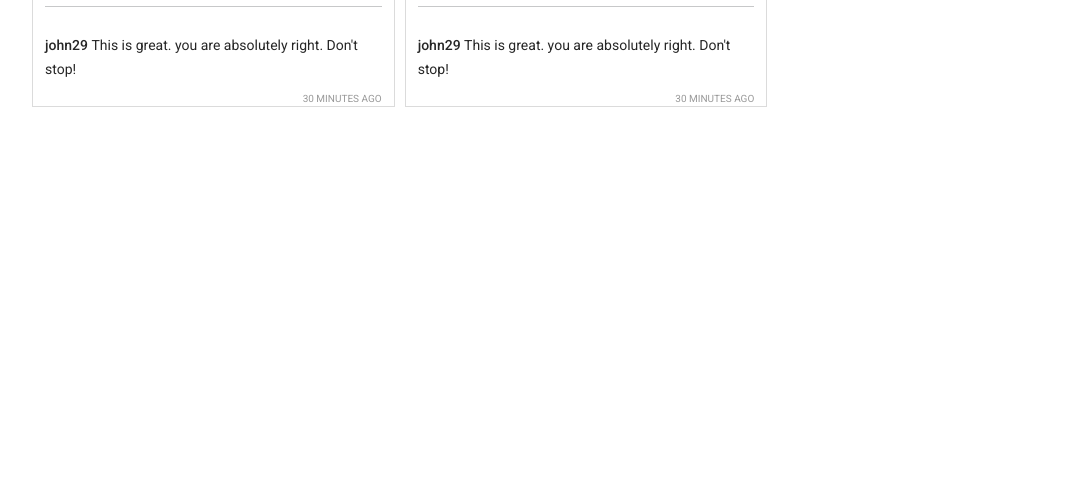
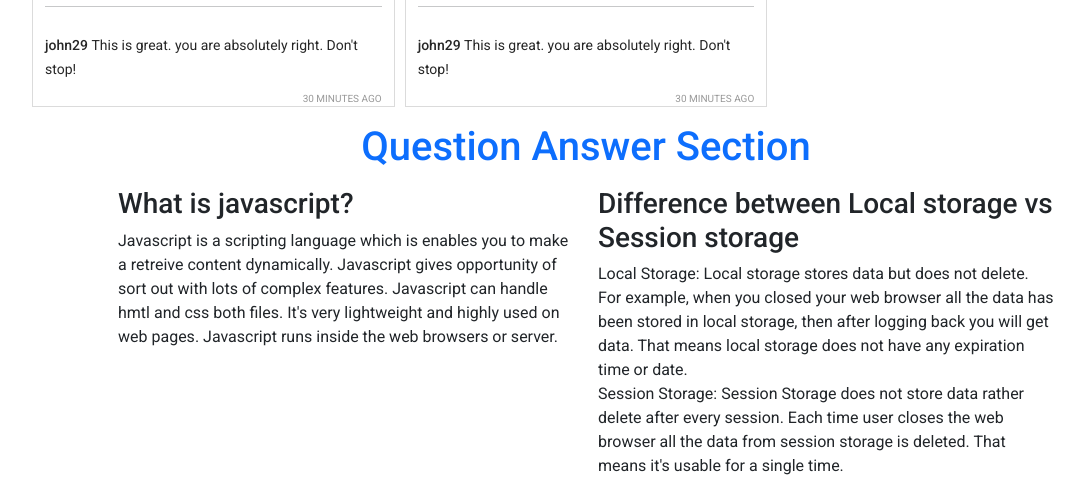
Before and after one commit to mirzasabbirgithub/instasohor-website, a plain HTML site: page index.html in a window 1280 px wide. Shown: the part 1425-1919 px from the top of the page, without its empty margins (54-1138 px from the left). Before the commit the page ends 1548 px from the top, so only its background shows below. Drawn offline with nearby package versions, Linux system fonts and the light colour scheme.

Commit message:
new section added

```diff
--- a/index.html
+++ b/index.html
@@ -18,6 +18,10 @@
     <link rel="stylesheet" href="https://cdnjs.cloudflare.com/ajax/libs/font-awesome/6.0.0/css/all.min.css"
         integrity="sha512-9usAa10IRO0HhonpyAIVpjrylPvoDwiPUiKdWk5t3PyolY1cOd4DSE0Ga+ri4AuTroPR5aQvXU9xC6qOPnzFeg=="
         crossorigin="anonymous" referrerpolicy="no-referrer" />
+
+    <!-- bootstrap css  -->
+    <link href="https://cdn.jsdelivr.net/npm/bootstrap@5.0.2/dist/css/bootstrap.min.css" rel="stylesheet"
+        integrity="sha384-EVSTQN3/azprG1Anm3QDgpJLIm9Nao0Yz1ztcQTwFspd3yD65VohhpuuCOmLASjC" crossorigin="anonymous">
 </head>
 
 <body>
@@ -59,6 +63,34 @@
     </main>
     <footer></footer>
 
+
+    <!-- Newly added section -->
+    <section>
+        <h1 class="text-center mb-3 text-primary">Question Answer Section</h1>
+        <div class="container w-75 mx-auto">
+            <div class="row">
+                <div class="col">
+                    <h3>What is javascript?</h3>
+                    <p>Javascript is a scripting language which is enables you to make a retreive content dynamically.
+                        Javascript gives opportunity of sort out with lots of complex features. Javascript can handle
+                        hmtl and css both files. It's very lightweight and highly used on web pages. Javascript runs
+                        inside the web browsers or server. </p>
+                </div>
+                <div class="col">
+                    <h3>Difference between Local storage vs Session storage </h3>
+                    <p>Local Storage: Local storage stores data but does not delete. For example, when you closed your
+                        web browser all the data has been stored in local storage, then after logging back you will get
+                        data. That means local storage does not have any expiration time or date. <br>
+
+                        Session Storage: Session Storage does not store data rather delete after every session. Each
+                        time user closes the web browser all
+                        the data from session storage is deleted. That means it's usable for a single time.
+                    </p>
+                </div>
+
+            </div>
+        </div>
+    </section>
     <!-- add javascript  file  -->
     <script src="./js/app.js"></script>
 </body>
```
